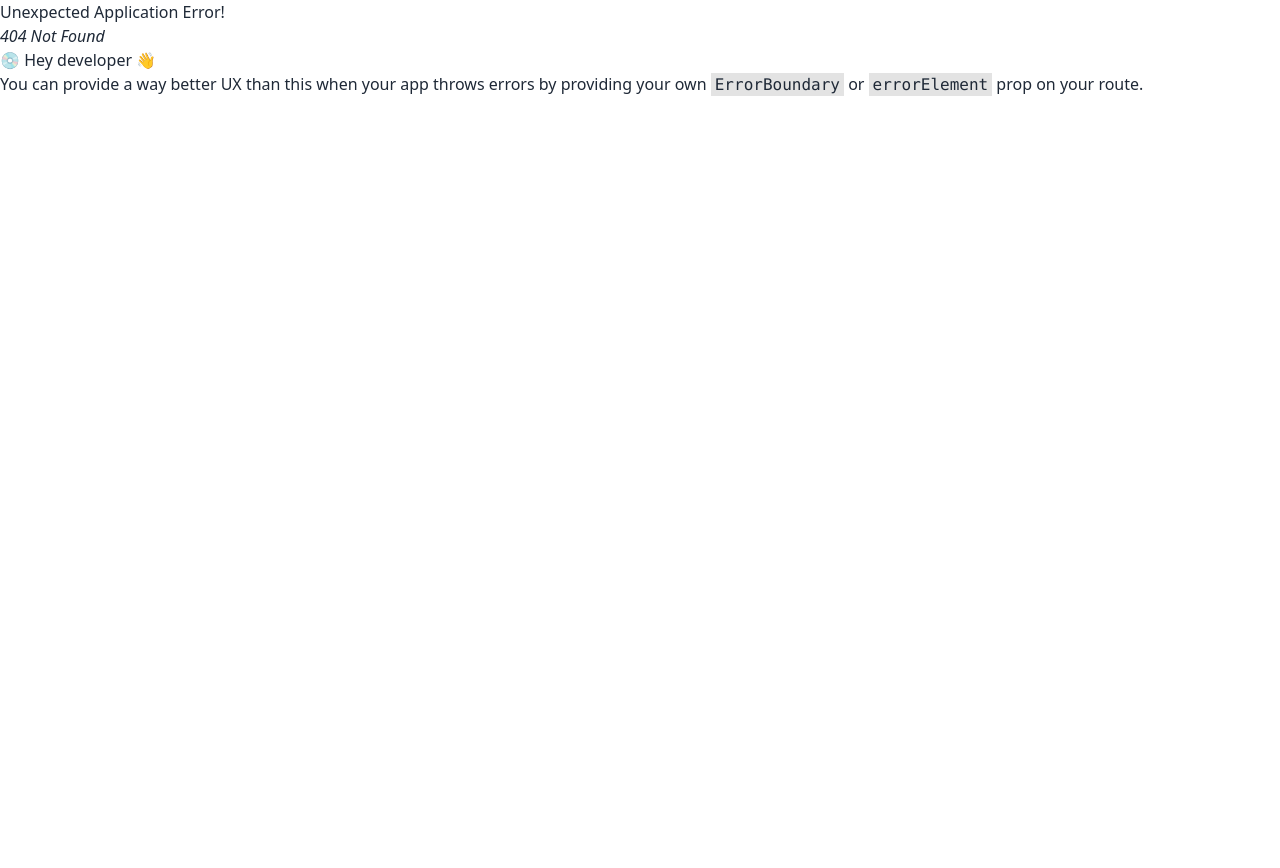
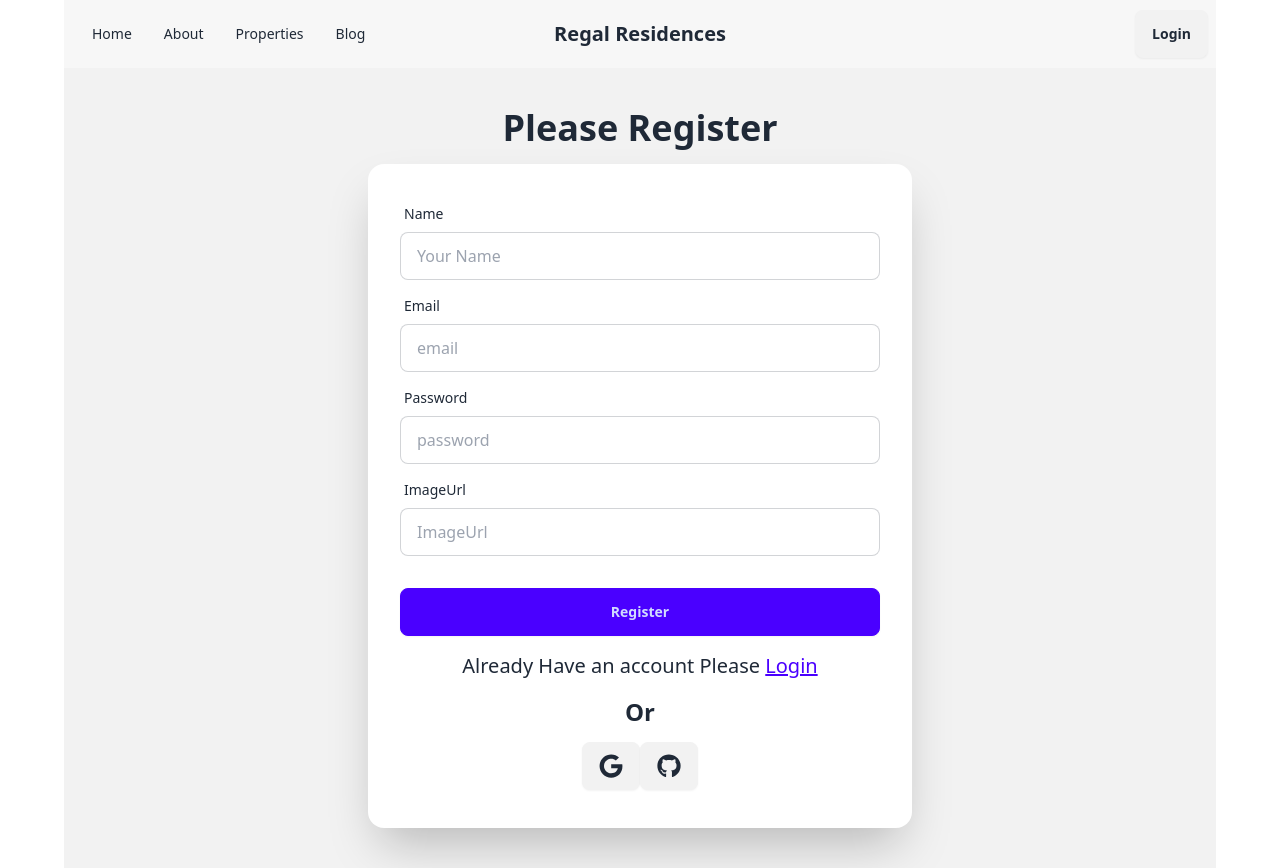
Before and after one commit to Emrandu1989/a9, a React (Vite) app: page /register in a window 1280 px wide. Before the commit this address had no page. Before the commit the page ends 800 px from the top, so only its background shows below. Built offline with nearby package versions, Linux system fonts and the light colour scheme; no server answers.

Commit message:
added authentication

```diff
--- a/package.json
+++ b/package.json
@@ -13,8 +13,10 @@
     "firebase": "^10.10.0",
     "localforage": "^1.10.0",
     "match-sorter": "^6.3.4",
+    "prop-types": "^15.8.1",
     "react": "^18.2.0",
     "react-dom": "^18.2.0",
+    "react-icons": "^5.0.1",
     "react-router-dom": "^6.22.3",
     "sort-by": "^1.2.0"
   },
--- /dev/null
+++ b/src/Providers/AuthProvider.jsx
@@ -0,0 +1,65 @@
+import { GoogleAuthProvider, createUserWithEmailAndPassword, onAuthStateChanged, signInWithEmailAndPassword, signInWithPopup, signOut, } from "firebase/auth";
+import { createContext, useEffect, useState } from "react";
+import auth from "../firebase/firebase.config";
+import PropTypes from 'prop-types';
+
+ const googleProvider = new GoogleAuthProvider();
+
+
+export const AuthContext = createContext(null);
+
+
+const AuthProvider = ({ children }) => {
+    const  [user,setUser] = useState()
+
+    const createUser =(email,password) =>{
+         return  createUserWithEmailAndPassword(auth,email,password)
+
+
+    }
+
+    const login = (email,password) =>{
+          return signInWithEmailAndPassword(auth,email,password)
+    }
+
+    const logOut = () =>{
+         return signOut(auth)
+    }
+
+
+      const googleLogin = () =>{
+         return signInWithPopup(auth,googleProvider)
+      }
+
+
+      useEffect(()=>{
+           const unsubscribe=  onAuthStateChanged(auth, currentUser =>{
+                   setUser(currentUser);
+                   console.log("currentUser",currentUser)
+            })
+            return ()=>{
+                   unsubscribe()
+            }
+      },[])
+
+
+    const authData = {
+        user,
+        createUser,
+        login,
+        logOut,
+        googleLogin,
+
+    }
+    return (
+        <AuthContext.Provider value={authData}>
+            {children}
+        </AuthContext.Provider>
+    )
+}
+
+export default AuthProvider;
+
+AuthProvider.propTypes = {
+    children: PropTypes.node
+}
--- /dev/null
+++ b/src/components/Authentication/Login.jsx
@@ -0,0 +1,57 @@
+import { useContext } from "react";
+import { Link } from "react-router-dom";
+import { AuthContext } from "../../Providers/AuthProvider";
+
+const Login = () => {
+    const {login} = useContext(AuthContext)
+    const handleLogin = (e) =>{
+          e.preventDefault();
+          const form = e.target;
+          const email = form.email.value;
+          const password = form.password.value;
+          console.log(email,password)
+          login(email,password)
+          .then(result=>{
+            const loggedUser = result.user;
+            console.log(loggedUser)
+          })
+          .catch(error=>{
+            console.log(error)
+          })
+    }
+    return (
+        <>
+                 <div className="hero min-h-screen bg-base-200">
+  <div className="hero-content w-2/4 flex-col">
+    <div className="text-center lg:text-left">
+      <h1 className="text-4xl font-bold">Please Login</h1>
+
+    </div>
+    <div className="card  w-full  shadow-2xl bg-base-100">
+      <form onSubmit={handleLogin} className="card-body">
+        <div className="form-control">
+          <label className="label">
+            <span className="label-text">Email</span>
+          </label>
+          <input type="email" placeholder="email" name="email" className="input input-bordered" required />
+        </div>
+        <div className="form-control">
+          <label className="label">
+            <span className="label-text">Password</span>
+          </label>
+          <input type="password" placeholder="password" name="password" className="input input-bordered" required />
+
+        </div>
+        <div className="form-control mt-6">
+          <button className="btn btn-primary">Login</button>
+        </div>
+          <p className="text-center text-xl py-2"> New To This site Please <Link className=" text-xl btn-link" to={"/register"}>Register</Link> </p>
+      </form>
+    </div>
+  </div>
+</div>
+        </>
+    );
+};
+
+export default Login;
--- /dev/null
+++ b/src/components/Authentication/Register.jsx
@@ -0,0 +1,101 @@
+import { useContext } from "react";
+import { Link } from "react-router-dom";
+import { AuthContext } from "../../Providers/AuthProvider";
+import { updateProfile } from "firebase/auth";
+import { FaGoogle } from "react-icons/fa";
+import { FaGithub } from "react-icons/fa6";
+
+
+const Register = () => {
+    const {createUser,googleLogin} = useContext(AuthContext);
+    const handleRegister = (e) =>{
+         e.preventDefault();
+         const form = e.target;
+         const name = form.name.value;
+         const email = form.email.value;
+         const password = form.password.value;
+         const imageUrl = form.ImageUrl.value;
+         console.log(name,email,password,imageUrl);
+         createUser(email,password,name,imageUrl)
+         .then(result=>{
+            const loggedUser = result.user;
+            console.log(loggedUser)
+
+            updateProfile(loggedUser,{
+                displayName: name,
+                photoURL: imageUrl
+            })
+         })
+         .catch(error=>{
+            console.log(error)
+         })
+
+    }
+
+    const handleGoogleSignUp = () =>{
+        googleLogin()
+        .then(result=>{
+            const loggedUser = result.user;
+            console.log(loggedUser)
+        })
+        .catch(error=>{
+            console.log(error)
+        })
+    }
+    return (
+        <>
+            <div className="hero min-h-screen bg-base-200">
+                <div className="hero-content w-2/4 flex-col">
+                    <div className="text-center lg:text-left">
+                        <h1 className="text-4xl font-bold">Please Register</h1>
+
+                    </div>
+                    <div className="card  w-full  shadow-2xl bg-base-100">
+                        <form onSubmit={handleRegister } className="card-body">
+                            <div className="form-control">
+                                <label className="label">
+                                    <span className="label-text">Name</span>
+                                </label>
+                                <input type="text" placeholder="Your Name" name="name" className="input input-bordered" required />
+                            </div>
+                            <div className="form-control">
+                                <label className="label">
+                                    <span className="label-text">Email</span>
+                                </label>
+                                <input type="email" placeholder="email" name="email" className="input input-bordered" required />
+                            </div>
+                            <div className="form-control">
+                                <label className="label">
+                                    <span className="label-text">Password</span>
+                                </label>
+                                <input type="password" placeholder="password" name="password" className="input input-bordered" required />
+
+                            </div>
+                            <div className="form-control">
+                                <label className="label">
+                                    <span className="label-text">ImageUrl</span>
+                                </label>
+                                <input type="text" placeholder="ImageUrl" name="ImageUrl" className="input input-bordered" required />
+
+                            </div>
+                            <div className="form-control mt-6">
+                                <button className="btn btn-primary">Register</button>
+                            </div>
+                            <p className="text-center text-xl py-2"> Already Have an account Please <Link className=" text-xl btn-link" to={"/login"}>Login</Link> </p>
+                               <div className="text-center">
+                                    <p className="text-2xl font-bold">Or</p>
+                               </div>
+
+                            <div className="flex justify-center my-1.5">
+                                 <button onClick={handleGoogleSignUp} className="btn text-2xl"><FaGoogle /></button>
+                                 <button onClick={handleGoogleSignUp} className="btn text-2xl"><FaGithub /></button>
+                            </div>
+                        </form>
+                    </div>
+                </div>
+            </div>
+        </>
+    );
+};
+
+export default Register;
--- a/src/components/Details/Details.jsx
+++ b/src/components/Details/Details.jsx
@@ -1,15 +1,15 @@
 import {
   useLoaderData,
   useParams
-}from "react-router-dom"
+} from "react-router-dom"
 
 const Details = () => {
   const data = useLoaderData();
-     const {id} =  useParams();
+  const { id } = useParams();
   const idInt = parseInt(id)
   //  console.log(idInt)
 
-     const singleData = data.find(item=> item.id === idInt);
+  const singleData = data.find(item => item.id === idInt);
   //  console.log(singleData)
   const {
     category_Name,
@@ -26,8 +26,8 @@ const Details = () => {
 
   return (
     <>
-                <div className="card card-side bg-base-100 mt-20 shadow-xl">
-  <figure className="p-2"><img className="w-[1000px]" src={image_url} alt="Movie"/></figure>
+      <div className="card card-side bg-base-100 mt-20 shadow-xl ">
+        <figure ><img className="w-[600px] h-full rounded-xl" src={image_url} alt={estate_title} /></figure>
         <div className="card-body ">
           <h2 className="card-title text-3xl">{estate_title}</h2>
           <div className="text-xl text-gray-600 font-semibold">
--- a/src/components/Estate/Estate.jsx
+++ b/src/components/Estate/Estate.jsx
@@ -4,35 +4,34 @@ import { Link } from 'react-router-dom';
 const Estate = ({ item }) => {
     // console.log(item)
     const { id,
-        category_Name,
         estate_title,
         image_url,
         description,
         price,
         status,
         area,
-        location,
         segment_name,
-        facilities } = item;
+    } = item;
     return (
         <>
-            <div className="card border-2 border-green-400 bg-base-100 shadow-xl">
+            <div className="card border-2   bg-base-100 shadow-xl border-gray-300 mt-10">
                 <figure><img className='w-full h-[250px]' src={image_url} alt="Shoes" /></figure>
                 <div className="card-body">
                     <h2 className="card-title">{estate_title}</h2>
                     <p>{description}</p>
                     <div className='flex gap-5'>
-                         <h5>Price: {price}</h5>
-                         <h5>Status:{status}</h5>
+                        <h5>Price: {price}</h5>
+                        <h5>Status:{status}</h5>
                     </div>
                     <div className='flex gap-5'>
-                         <h5>Area: {area}</h5>
-                         <h5>Sagment: {segment_name}</h5>
+                        <h5>Area: {area}</h5>
+                        <h5>Sagment: {segment_name}</h5>
                     </div>
-                    <div  className="card-actions justify-end">
+                    <div className="card-actions justify-end mt-3">
                         <Link to={`/details/${id}`} className="btn btn-primary">Details</Link>
                     </div>
                 </div>
+
             </div>
         </>
     );
--- a/src/components/Estates/Estates.jsx
+++ b/src/components/Estates/Estates.jsx
@@ -38,7 +38,7 @@ const Estates = ({ }) => {
 
 
     return (
-        <>
+        <div className="p-4 md:p-0">
             <div className="my-5 flex flex-wrap gap-5">
                 <button
                     className={`btn ${activeCategory === "All" ? 'text-white rounded-xl h-[20px] bg-[#B89146] border-none font-[400] text-[15px]' : ''}`}
@@ -47,10 +47,10 @@ const Estates = ({ }) => {
                     All
                 </button>
                 {
-                    category.map(data => <Link onClick={() => handleCategoryClick(data.category_Name)}    className={`btn ${activeCategory === data.category_Name ? 'text-white rounded-xl h-[20px] bg-[#B89146] border-none font-[400] text-[15px]' : ''}`}>{data.category_Name} </Link>)
+                    category.map(data => <Link onClick={() => handleCategoryClick(data.category_Name)} className={`btn ${activeCategory === data.category_Name ? 'text-white rounded-xl h-[20px] bg-[#B89146] border-none font-[400] text-[15px]' : ''}`}>{data.category_Name} </Link>)
                 }
             </div>
-            <div className="grid grid-cols-3 gap-4">
+            <div className="grid  grid-cols-1 md:grid-cols-3 gap-5">
                 {
                     displayedRooms.map(item => <Estate
                         key={item.id}
@@ -58,7 +58,7 @@ const Estates = ({ }) => {
                     />)
                 }
             </div>
-        </>
+        </div>
     );
 };
 
--- a/src/components/Header/NavBar.jsx
+++ b/src/components/Header/NavBar.jsx
@@ -1,13 +1,28 @@
+import { useContext } from "react";
 import { Link, NavLink } from "react-router-dom";
+import { AuthContext } from "../../Providers/AuthProvider";
+
 
 
 const NavBar = () => {
+      const {user, logOut} = useContext(AuthContext);
     const links = <>
              <li> <NavLink className={'hover:text-orange-500'} to='/'>Home</NavLink> </li>
              <li> <NavLink className={'hover:text-orange-500'} to='/about'>About</NavLink> </li>
              <li> <NavLink className={'hover:text-orange-500'} to='/properties'>Properties</NavLink> </li>
              <li> <NavLink className={'hover:text-orange-500'} to='/blog'>Blog</NavLink> </li>
+
     </>
+
+    const handleLogOut = () =>{
+           logOut()
+           .then(result=>{
+
+           })
+           .catch(error=>{
+            console.log(error)
+           })
+    }
     return (
         <>
             <div className="navbar bg-[#f7f7f7]">
@@ -32,11 +47,20 @@ const NavBar = () => {
   <a className="btn btn-ghost text-xl">Regal Residences</a>
   <div className="navbar-end">
   <div className="avatar">
-  <div className="w-9 rounded-full ring ring-primary ring-offset-base-100 ring-offset-2">
-    <img src="https://daisyui.com/images/stock/photo-1534528741775-53994a69daeb.jpg" />
-  </div>
+
+
+    {
+      user &&    <div className="w-9 rounded-full ring ring-primary ring-offset-base-100 ring-offset-2">
+      <img title={user.displayName} src={user.photoURL} />
+    </div>
+    }
+
 </div>
-    <Link className="btn">Login</Link>
+     <div className="ml-5">
+     {
+        user ? <button onClick={handleLogOut}>LogOut</button> :    <Link to='/login' className="btn">Login</Link>
+     }
+     </div>
   </div>
 </div>
         </>
--- a/src/main.jsx
+++ b/src/main.jsx
@@ -4,9 +4,12 @@ import ReactDOM from 'react-dom/client'
 import './index.css'
 import { RouterProvider } from 'react-router-dom'
 import router from './router/Router.jsx'
+import AuthProvider from './Providers/AuthProvider.jsx'
 
 ReactDOM.createRoot(document.getElementById('root')).render(
   <React.StrictMode>
-     <RouterProvider router={router} />
+    <AuthProvider>
+      <RouterProvider router={router} />
+    </AuthProvider>
   </React.StrictMode>,
 )
```
Also changed, not shown: src/router/Router.jsx (+11 -1 lines), .eslintrc.cjs, 1 other file (tests, documents, lock files or other folders). Lines whose indentation alone changed are shown as unchanged.
